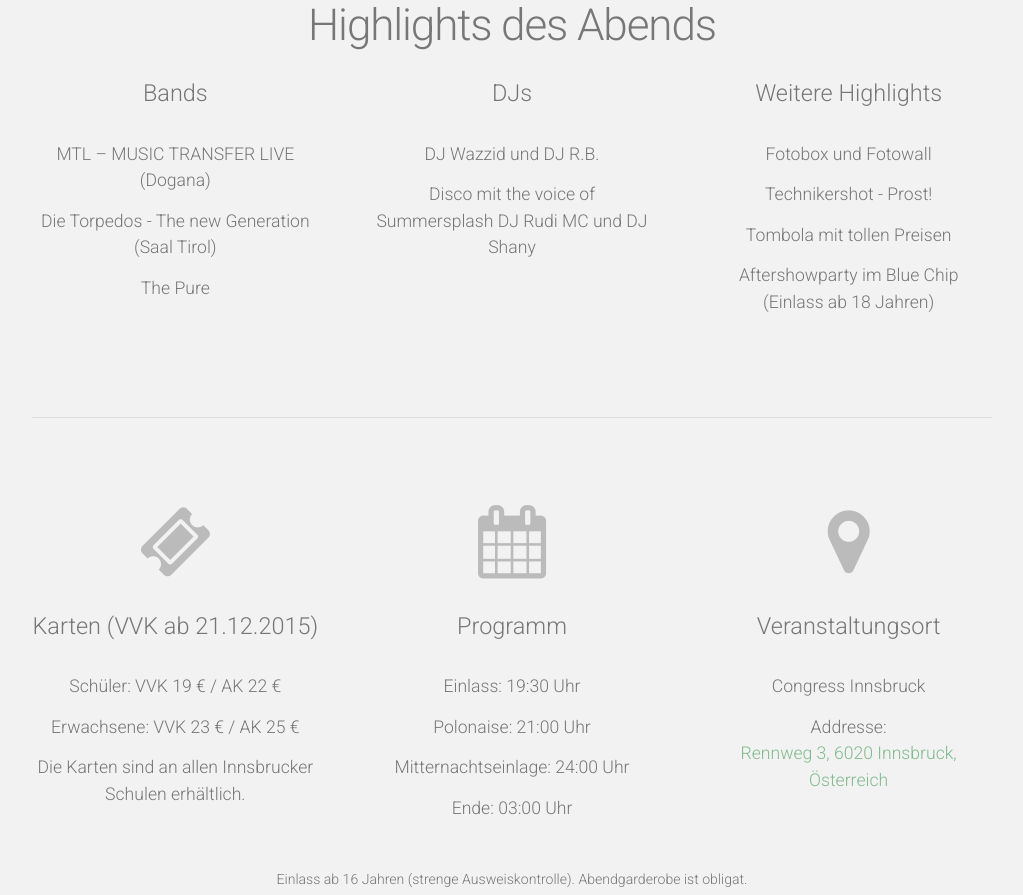
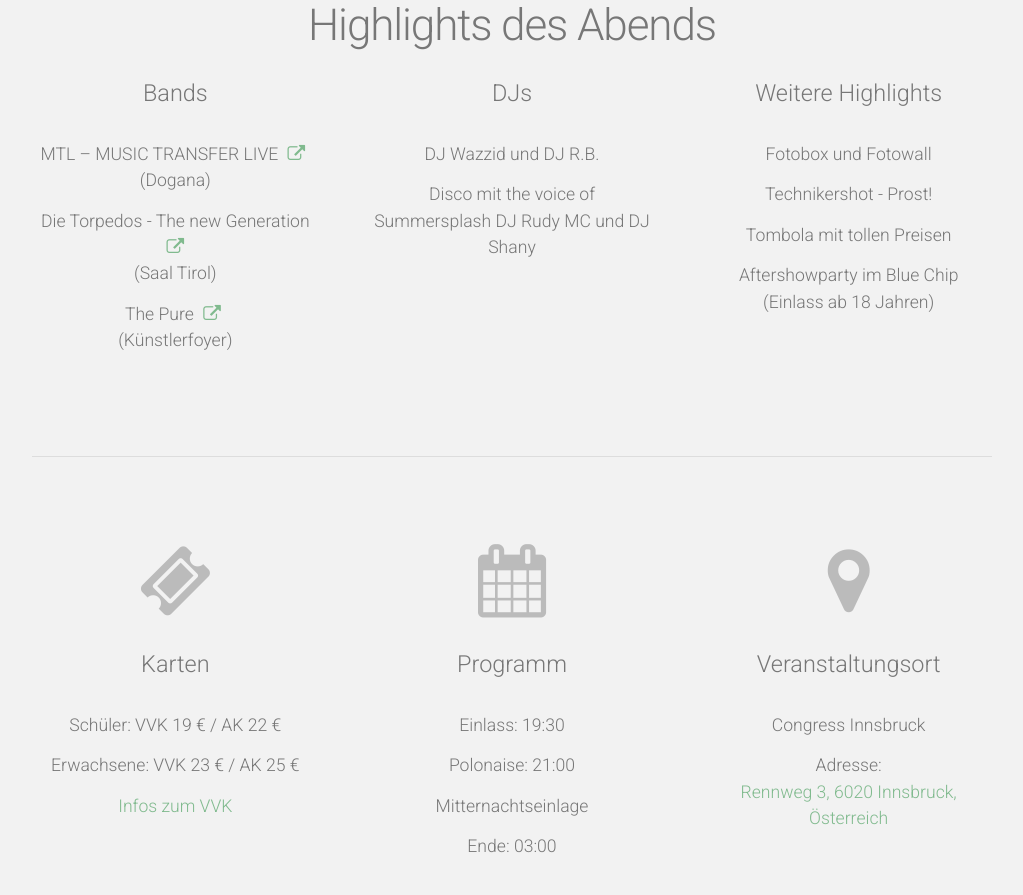
Before and after one commit to dsparber/technikerball-2016, a plain HTML site: page index.html in a window 1280 px wide. Shown: the part 983-1878 px from the top of the page, without its empty margins (128-1151 px from the left). Drawn offline with nearby package versions, Linux system fonts and the light colour scheme.

Commit message:
small changes

```diff
--- a/css/style.css
+++ b/css/style.css
@@ -1143,3 +1143,9 @@ img.sponsor{
 img.sitzplan {
 	width: 70%
 }
+
+p .fa:before {
+	margin-right: 5px;
+	margin-left: 5px;
+	font-size: 1em;
+}
--- a/index.html
+++ b/index.html
@@ -6,7 +6,7 @@
 	<title>Technikerball 2016</title>
 	<meta http-equiv="content-type" content="text/html; charset=utf-8" />
 	<meta name="description" content="Allgemeines: Der Ball findet am Freitag, den 29.01.2016 im Congress Innsbruck statt. Einlass ab 19:30 Uhr - die offizielle Eröffnung findet um 21:00 statt." />
-	<meta name="keywords" content="Technikerball, 2016, HTL Anichstraße, 29.01.2016, Congress, HTL Bau und Design, Innsbruck, DJ, Band, MTL, Torpedos, Ball der Technik, Westösterreich, größter Ball, Jänner, Januar"/>
+	<meta name="keywords" content="Technikerball, 2016, HTL Anichstraße, 29.01.2016, Congress, HTL Bau und Design, Innsbruck, DJ, Band, MTL, Torpedos, Ball der Technik, Westösterreich, größter Ball, Jänner, Januar, Maturaball HTL Innsbruck"/>
 	<link href='http://fonts.googleapis.com/css?family=Roboto:400,100,300,700,500,900' rel='stylesheet' type='text/css'>
 	<script src="http://ajax.googleapis.com/ajax/libs/jquery/1.11.0/jquery.min.js"></script>
 	<script src="js/skel.min.js"></script>
@@ -48,7 +48,7 @@
 
 	<div id="featured">
 		<div class="container">
-			<p>Wie jedes Jahr veranstalten die Schulen HTL Bau und Design und HTL Anichstraße auch heuer wieder den Technikerball, um die Schulkarriere gebührend zu feiern! Der Technikerball ist der größte Ball Westösterreichs und wir würden uns freuen, wenn du diesen Abend mit uns unvergesslich machst! </p>
+			<p>Wie jedes Jahr veranstalten die Schulen HTL Anichstraße und HTL Bau und Design auch heuer wieder den Technikerball, um die Schulkarriere gebührend zu feiern! Der Technikerball ist der größte Ball Westösterreichs und wir würden uns freuen, wenn Sie diesen Abend mit uns unvergesslich machen! </p>
 			<hr />
 
 			<h2>Highlights des Abends</h2>
@@ -58,9 +58,21 @@
 				<section class="4u">
 					<h3>Bands</h3>
 					<ul>
-						<li><p>MTL – MUSIC TRANSFER LIVE <br/>(Dogana)</p></li>
-						<li><p>Die Torpedos - The new Generation<br/>(Saal Tirol)</p></li>
-						<li><p>The Pure</p></li>
+						<li>
+							<p>MTL – MUSIC TRANSFER LIVE
+							<a href="http://www.mtl.bz"><span class="fa fa-external-link"/></a>
+							<br/>(Dogana)</p>
+						</li>
+						<li>
+							<p>Die Torpedos - The new Generation
+							<a href="http://t-ng.at"><span class="fa fa-external-link"/></a>
+							<br/>(Saal Tirol)</p>
+						</li>
+						<li>
+							<p>The Pure
+							<a href="http://www.the-pure.com/"><span class="fa fa-external-link"/></a>
+							<br/>(Künstlerfoyer)</p>
+						</li>
 					</ul>
 				</section>
 
@@ -68,7 +80,7 @@
 					<h3>DJs</h3>
 					<ul>
 						<li><p> DJ Wazzid und DJ R.B.</p></li>
-						<li><p> Disco mit the voice of Summersplash DJ Rudi MC und DJ Shany</p></li>
+						<li><p> Disco mit the voice of Summersplash DJ Rudy MC und DJ Shany</p></li>
 					</ul>
 
 				</section>
@@ -90,22 +102,22 @@
 
 				<section class="4u">
 					<span class="pennant"><span class="fa fa-ticket"></span></span>
-					<h3>Karten (VVK ab 21.12.2015)</h3>
+					<h3>Karten</h3>
 					<ul>
 						<li><p>Schüler: VVK 19 € / AK 22 €</p></li>
 						<li><p>Erwachsene: VVK 23 € / AK 25 €</p></li>
 					</ul>
-					<p>Die Karten sind an allen Innsbrucker Schulen erhältlich.</p>
+					<p><a href="vvk.html#vvkTop">Infos zum VVK</a></p>
 				</section>
 
 				<section class="4u">
 					<span class="pennant"><span class="fa fa-calendar"></span></span>
 					<h3>Programm</h3>
 					<ul>
-						<li><p>Einlass: 19:30 Uhr</p></li>
-						<li><p>Polonaise: 21:00 Uhr</p></li>
-						<li><p>Mitternachtseinlage: 24:00 Uhr</p></li>
-						<li><p>Ende: 03:00 Uhr</p></li>
+						<li><p>Einlass: 19:30</p></li>
+						<li><p>Polonaise: 21:00</p></li>
+						<li><p>Mitternachtseinlage</p></li>
+						<li><p>Ende: 03:00</p></li>
 					</ul>
 
 				</section>
@@ -114,7 +126,7 @@
 						<span class="pennant"><span class="fa fa-map-marker"></span></span>
 						<h3>Veranstaltungsort</h3>
 						<p>Congress Innsbruck</p>
-						<p>Addresse:<br/>
+						<p>Adresse:<br/>
 							<a href="https://www.google.at/maps/place/Rennweg+3,+6020+Innsbruck">Rennweg 3, 6020 Innsbruck, Österreich</a>
 					</p>
 
```
Also changed, not shown: kontakt.html (+15 -12 lines), vvk.html (+9 -14 lines), vvkOnline.html (+4 -4 lines).
